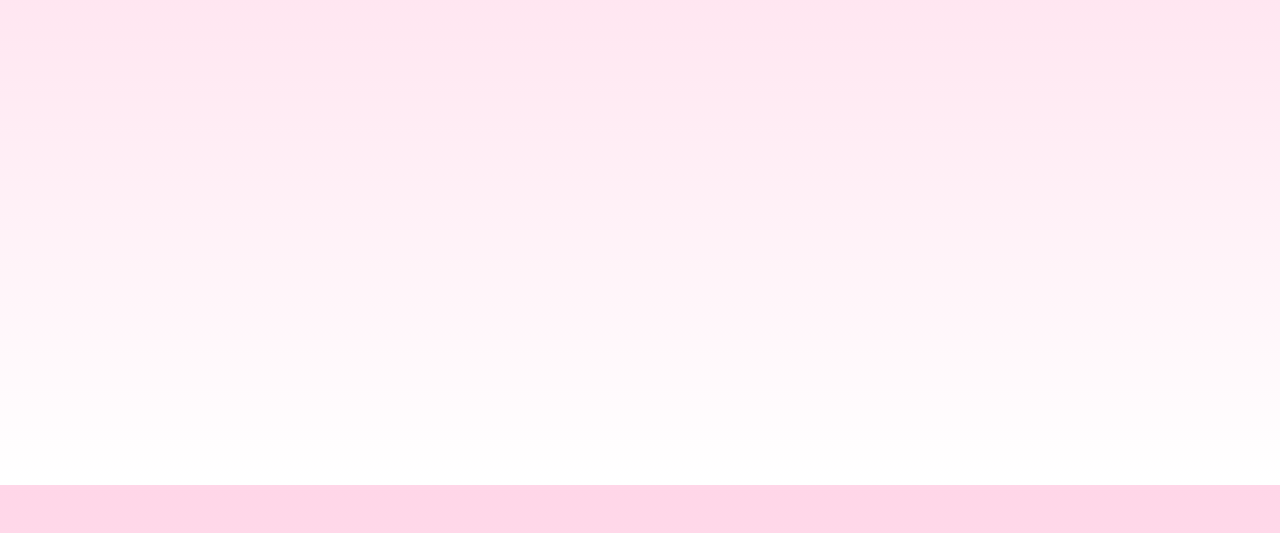
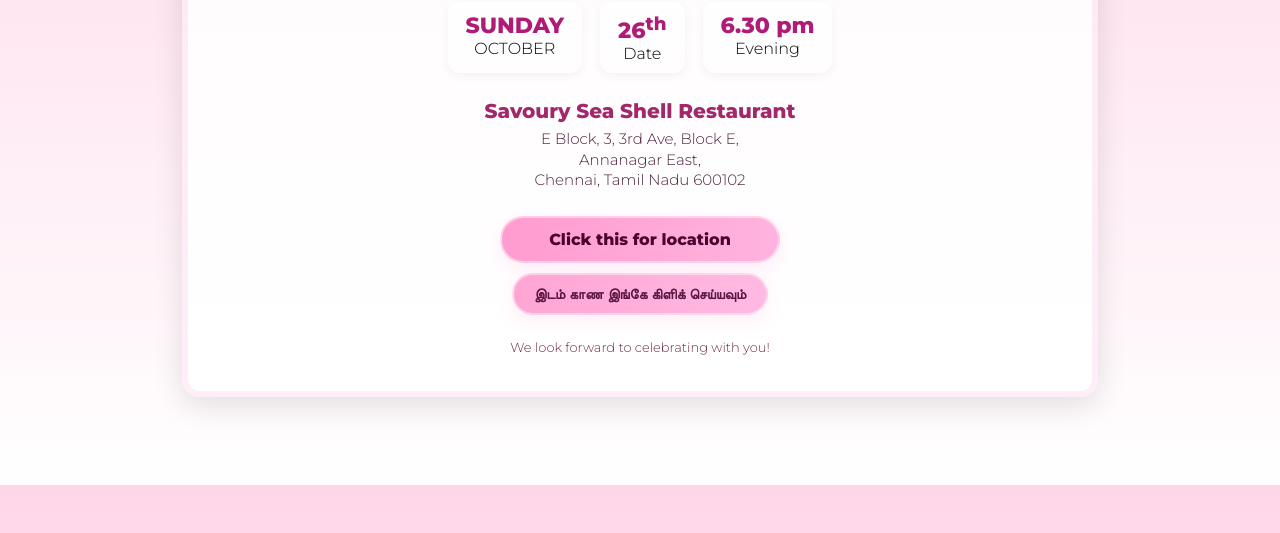
Before and after one commit to manikandans0596-coder/vedashri-birthday, a plain HTML site: page index.html in a window 1280 px wide. Shown: the part 315-848 px from the top of the page. Drawn offline with Linux system fonts and the light colour scheme.

Commit message:
Update index.html

```diff
--- a/index.html
+++ b/index.html
@@ -48,3 +48,78 @@
       align-items:center;
       gap:10px;
       margin-top:20px;
+    }
+    .link-btn{
+      background:linear-gradient(90deg,#ff9ccf,#ffb3df);
+      padding:12px 18px;
+      border-radius:999px;
+      text-decoration:none;
+      font-weight:700;
+      color:#4b0030;
+      box-shadow:0 6px 18px rgba(255,156,207,0.18);
+      border:2px solid rgba(255,255,255,0.45);
+      text-align:center;
+      width:fit-content;
+      min-width:240px;
+    }
+    /* Tamil version smaller */
+    .link-btn.tamil{
+      font-size:14px;
+      font-weight:600;
+      opacity:0.9;
+      padding:10px 16px;
+      min-width:220px;
+    }
+    footer.note{margin-top:18px;text-align:center;color:#6b2b4a;font-size:13px}
+    @media (max-width:480px){
+      h1.title{font-size:44px}
+      .card{padding:22px}
+      .venue h2{font-size:18px;text-align:center;}
+      .address{font-size:14px;text-align:center;}
+      .cta{gap:8px;}
+      .link-btn{font-size:14px;padding:10px 16px;min-width:200px;}
+      .link-btn.tamil{font-size:13px;min-width:190px;}
+    }
+  </style>
+</head>
+<body>
+  <div class="card" role="main">
+    <div class="glitter" aria-hidden="true"></div>
+    <p class="subtitle">Vedashri's</p>
+    <h1 class="title">1st Birthday</h1>
+
+    <div class="meta">
+      <div class="box">
+        <div class="big">SUNDAY</div>
+        <div>OCTOBER</div>
+      </div>
+      <div class="box">
+        <div class="big">26<sup>th</sup></div>
+        <div>Date</div>
+      </div>
+      <div class="box">
+        <div class="big">6.30 pm</div>
+        <div>Evening</div>
+      </div>
+    </div>
+
+    <div class="venue">
+      <h2>Savoury Sea Shell Restaurant</h2>
+      <div class="address">
+        E Block, 3, 3rd Ave, Block E,<br />Annanagar East,<br />Chennai, Tamil Nadu 600102
+      </div>
+
+      <div class="cta">
+        <a class="link-btn" href="https://www.google.com/maps?q=E%20Block,%203,%203rd%20Ave,%20Block%20E,%20Annanagar%20East,%20Chennai,%20Tamil%20Nadu%20600102" target="_blank" rel="noopener noreferrer">
+          Click this for location
+        </a>
+        <a class="link-btn tamil" href="https://www.google.com/maps?q=E%20Block,%203,%203rd%20Ave,%20Block%20E,%20Annanagar%20East,%20Chennai,%20Tamil%20Nadu%20600102" target="_blank" rel="noopener noreferrer">
+          இடம் காண இங்கே கிளிக் செய்யவும்
+        </a>
+      </div>
+
+      <footer class="note">We look forward to celebrating with you!</footer>
+    </div>
+  </div>
+</body>
+</html>
```
